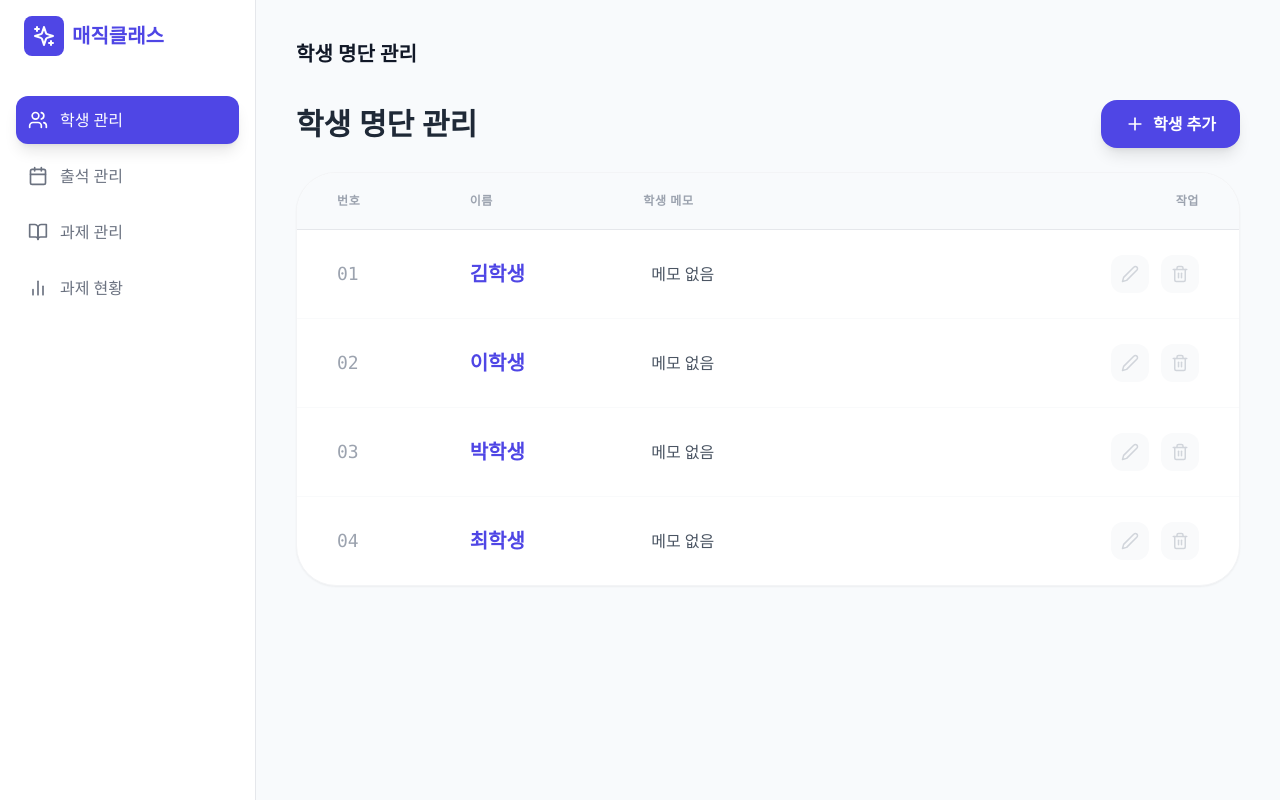
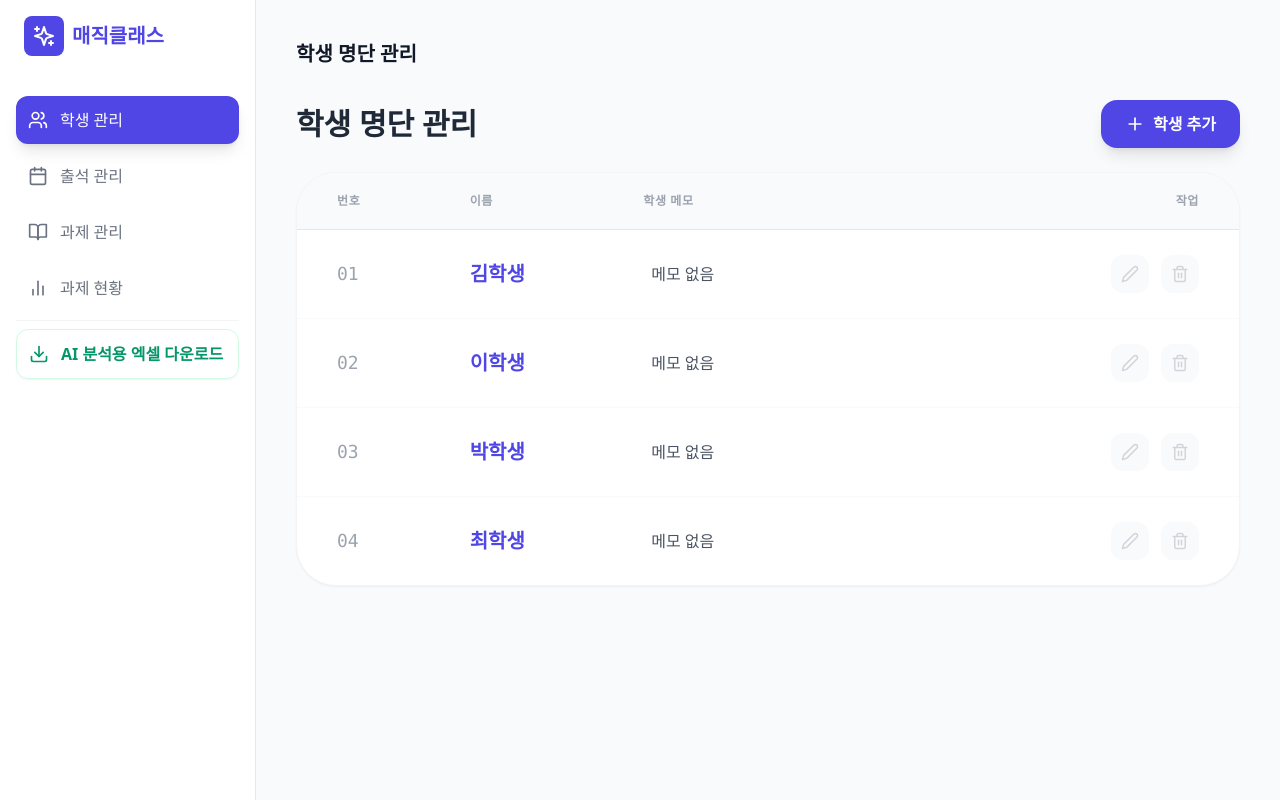
Before and after one commit to brandyjun0325-bit/magicclass, a React (Create React App) app: page / in a window 1280 px wide. Built offline with nearby package versions, Linux system fonts and the light colour scheme.

Commit message:
Update App.js

```diff
--- a/src/App.js
+++ b/src/App.js
@@ -20,7 +20,8 @@ import {
   Info,
   Check,
   Filter,
-  Search
+  Search,
+  Download // 다운로드 아이콘 추가
 } from 'lucide-react';
 
 const App = () => {
@@ -34,17 +35,17 @@ const App = () => {
 
   // --- State ---
   const [activeTab, setActiveTab] = useState('students');
-  const [selectedDate, setSelectedDate] = useState(new Date()); // 항상 현재 날짜로 초기화
+  const [selectedDate, setSelectedDate] = useState(new Date());
   const [selectedStudent, setSelectedStudent] = useState(null);
   const [expandedTask, setExpandedTask] = useState(null);
 
   const [assignmentDetailStudent, setAssignmentDetailStudent] = useState(null);
   const [assignmentFilter, setAssignmentFilter] = useState('all');
   const [statusPickerTarget, setStatusPickerTarget] = useState(null);
-  const [moodPickerTarget, setMoodPickerTarget] = useState(null); // 기분 팝업 타겟 상태 추가
+  const [moodPickerTarget, setMoodPickerTarget] = useState(null);
 
   const [showSubjectModal, setShowSubjectModal] = useState(null);
-  const [showAssignmentModal, setShowAssignmentModal] = useState(null); // null 또는 선택된 과제 객체
+  const [showAssignmentModal, setShowAssignmentModal] = useState(null);
   const [showStudentModal, setShowStudentModal] = useState(null);
   const [expandedSubjects, setExpandedSubjects] = useState({});
 
@@ -110,7 +111,6 @@ const App = () => {
     return isAllDone ? 'bg-green-500' : 'bg-red-500';
   };
 
-  // Status mapping
   const getStatusIcon = (status) => {
     switch(status) {
       case 'done': return '◎';
@@ -243,6 +243,56 @@ const App = () => {
     }
   };
 
+  // --- 엑셀(CSV) 다운로드 기능 ---
+  const downloadCSV = () => {
+    let csvContent = '\uFEFF'; // 한글 깨짐 방지용 BOM
+    csvContent += '날짜,구분,학생번호,학생이름,항목,상태,기분,메모\n';
+
+    const escapeCSV = (str) => `"${String(str || '').replace(/"/g, '""')}"`;
+
+    // 모든 기록된 날짜 수집
+    const allDates = Array.from(new Set([
+      ...Object.keys(attendanceData),
+      ...assignments.map(a => a.dueDate)
+    ])).sort();
+
+    allDates.forEach(date => {
+      students.forEach(student => {
+        // 1. 출석 데이터 행 생성
+        const attDay = attendanceData[date] || {};
+        const sAtt = attDay[student.id];
+        if (sAtt) {
+          const presentStr = sAtt.present ? '출석' : '결석';
+          csvContent += `${date},출석,${student.num},${escapeCSV(student.name)},출석체크,${presentStr},${sAtt.mood || ''},${escapeCSV(sAtt.memo)}\n`;
+        }
+
+        // 2. 과제 데이터 행 생성
+        const dayAssignments = assignments.filter(a => a.dueDate === date);
+        const taskDay = assignmentStatus[date] || {};
+        const sTask = taskDay[student.id] || {};
+
+        dayAssignments.forEach(task => {
+          const status = sTask[task.id] || null;
+          const statusStr = getStatusLabel(status);
+          const memo = sTask[`memo_${task.id}`] || '';
+          const subject = subjects.find(s => s.id === task.subjectId)?.title || '기타';
+          const itemStr = `[${subject}] ${task.title}`;
+
+          csvContent += `${date},과제,${student.num},${escapeCSV(student.name)},${escapeCSV(itemStr)},${statusStr},-,${escapeCSV(memo)}\n`;
+        });
+      });
+    });
+
+    const blob = new Blob([csvContent], { type: 'text/csv;charset=utf-8;' });
+    const url = URL.createObjectURL(blob);
+    const link = document.createElement('a');
+    link.href = url;
+    link.setAttribute('download', `매직클래스_종합데이터_${formatDate(new Date())}.csv`);
+    document.body.appendChild(link);
+    link.click();
+    document.body.removeChild(link);
+  };
+
   // --- UI Components ---
   const Sidebar = () => (
     <div className="w-64 bg-white border-r h-screen flex flex-col p-4 space-y-2 no-print shrink-0">
@@ -254,6 +304,15 @@ const App = () => {
       <button onClick={() => {setActiveTab('attendance'); setSelectedStudent(null);}} className={`flex items-center gap-3 p-3 rounded-xl transition-all ${activeTab === 'attendance' ? 'bg-indigo-600 text-white shadow-lg' : 'text-gray-500 hover:bg-gray-50'}`}><Calendar size={20} /> 출석 관리</button>
       <button onClick={() => {setActiveTab('assignments'); setSelectedStudent(null);}} className={`flex items-center gap-3 p-3 rounded-xl transition-all ${activeTab === 'assignments' ? 'bg-indigo-600 text-white shadow-lg' : 'text-gray-500 hover:bg-gray-50'}`}><BookOpen size={20} /> 과제 관리</button>
       <button onClick={() => {setActiveTab('status'); setSelectedStudent(null);}} className={`flex items-center gap-3 p-3 rounded-xl transition-all ${activeTab === 'status' ? 'bg-indigo-600 text-white shadow-lg' : 'text-gray-500 hover:bg-gray-50'}`}><BarChart2 size={20} /> 과제 현황</button>
+
+      {/* 데이터 다운로드 버튼 */}
+      <div className="my-2 border-t border-gray-100"></div>
+      <button
+        onClick={downloadCSV}
+        className="flex items-center gap-3 p-3 rounded-xl transition-all text-emerald-600 hover:bg-emerald-50 hover:text-emerald-700 font-bold shadow-sm border border-emerald-100"
+      >
+        <Download size={20} /> AI 분석용 엑셀 다운로드
+      </button>
     </div>
   );
 
@@ -373,13 +432,12 @@ const App = () => {
                         <button
                           disabled={!state.present}
                           onClick={(e) => {
-                            // [수정] 이모지 팝업이 화면 하단에서 잘리지 않도록 위치 계산 로직 추가
                             const rect = e.currentTarget.getBoundingClientRect();
-                            const pickerHeight = 120; // 팝업 예상 높이
+                            const pickerHeight = 120;
                             let posY = rect.top;
 
                             if (posY + pickerHeight > window.innerHeight) {
-                              posY = window.innerHeight - pickerHeight - 20; // 넘어갈 경우 위로 끌어올림
+                              posY = window.innerHeight - pickerHeight - 20;
                             }
 
                             setMoodPickerTarget({
@@ -459,7 +517,6 @@ const App = () => {
                                   <span className="text-[10px] font-bold text-gray-400 bg-white px-2 py-1 rounded-md border border-gray-100 ml-2">{a.dueDate}</span>
                                 </div>
                                 <div className="flex items-center gap-1 text-xs text-indigo-400 font-bold">
-                                  {/* [수정] 과제 수정/삭제 기능 아이콘 추가 */}
                                   <button onClick={(e) => { e.stopPropagation(); setShowAssignmentModal(a); }} className="p-2 hover:bg-indigo-100 text-indigo-500 rounded-xl transition-colors"><Edit2 size={16} /></button>
                                   <button onClick={(e) => { e.stopPropagation(); deleteAssignment(a.id); }} className="p-2 hover:bg-red-100 text-red-500 rounded-xl transition-colors"><Trash2 size={16} /></button>
                                   <div className="ml-2 bg-white px-3 py-1.5 rounded-lg border border-indigo-50 shadow-sm text-indigo-600">
@@ -601,7 +658,6 @@ const App = () => {
 
         {/* --- Modals --- */}
 
-        {/* 상태 선택 작은 모달 */}
         {statusPickerTarget && (
           <div className="fixed inset-0 z-[200]" onClick={() => setStatusPickerTarget(null)}>
             <div
@@ -628,7 +684,6 @@ const App = () => {
           </div>
         )}
 
-        {/* [수정] 기분 선택 이모지 팝업을 화면에서 잘리지 않는 팝업으로 분리 */}
         {moodPickerTarget && (
           <div className="fixed inset-0 z-[200]" onClick={() => setMoodPickerTarget(null)}>
             <div
@@ -652,7 +707,6 @@ const App = () => {
           </div>
         )}
 
-        {/* 개별 학생 과제 상세 모달 */}
         {assignmentDetailStudent && (
           <div className="fixed inset-0 z-[110] flex items-center justify-center bg-black/60 backdrop-blur-md px-4 p-6">
             <div className="bg-white rounded-[40px] w-full max-w-4xl max-h-[90vh] shadow-2xl overflow-hidden flex flex-col animate-in slide-in-from-bottom-4 duration-300">
@@ -762,7 +816,6 @@ const App = () => {
           />
         )}
 
-        {/* [수정] 과제 생성 및 수정을 담당하는 모달 변경 */}
         {showAssignmentModal && (
           <AssignmentEditModal
             key={showAssignmentModal.id || 'new_assignment'}
@@ -772,10 +825,8 @@ const App = () => {
             onSave={(id, title, subId, date) => {
               if(!title) return;
               if (id) {
-                // 수정 시
                 setAssignments(prev => prev.map(a => a.id === id ? { ...a, title, subjectId: subId, dueDate: date } : a));
               } else {
-                // [수정] 신규 생성 시 리스트의 가장 앞(최상단)에 추가되도록 배열 순서 변경
                 setAssignments(prev => [{ id: 'a' + Date.now(), subjectId: subId, title, dueDate: date }, ...prev]);
               }
               setShowAssignmentModal(null);
@@ -787,7 +838,6 @@ const App = () => {
   );
 };
 
-// [수정] 과제 추가 및 수정을 위한 모달 컴포넌트 추가
 const AssignmentEditModal = ({ data, subjects, onClose, onSave }) => {
   const [title, setTitle] = useState(data.title || '');
   const [subjectId, setSubjectId] = useState(data.subjectId || '');
```
